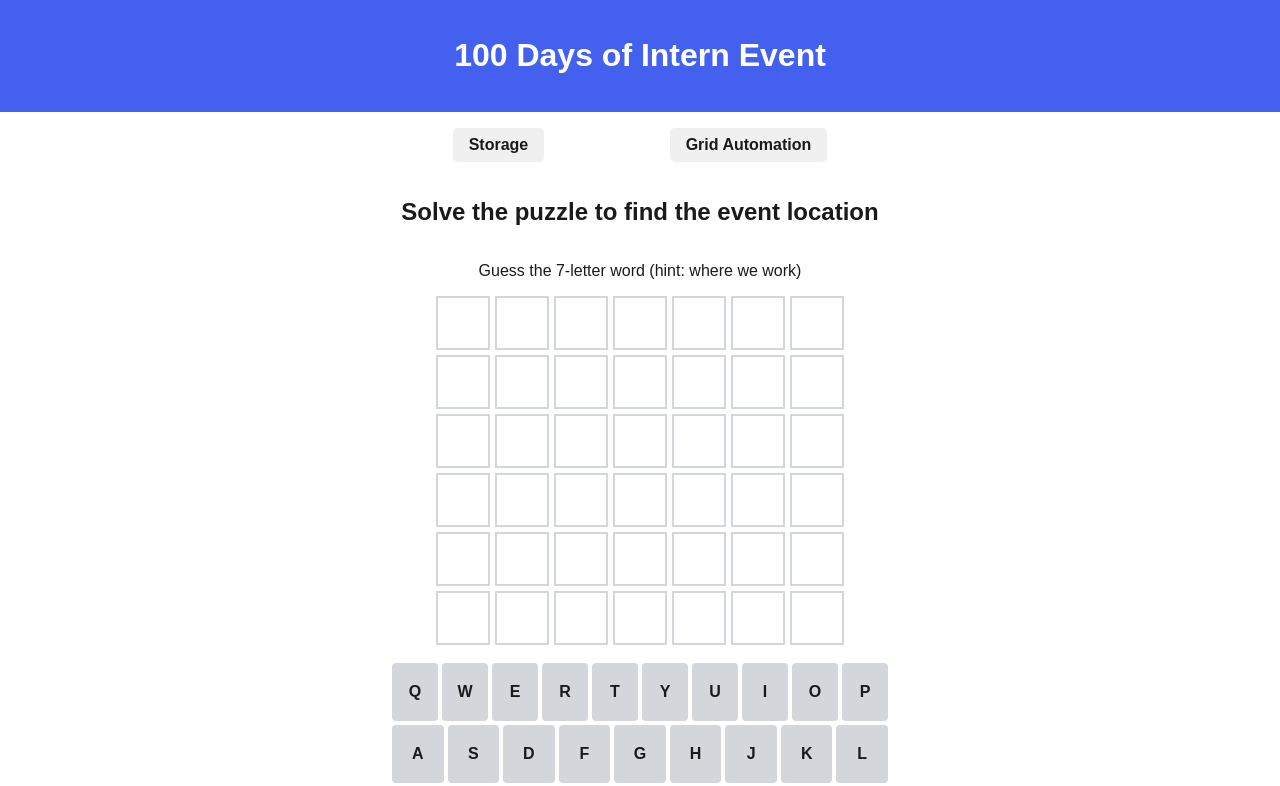
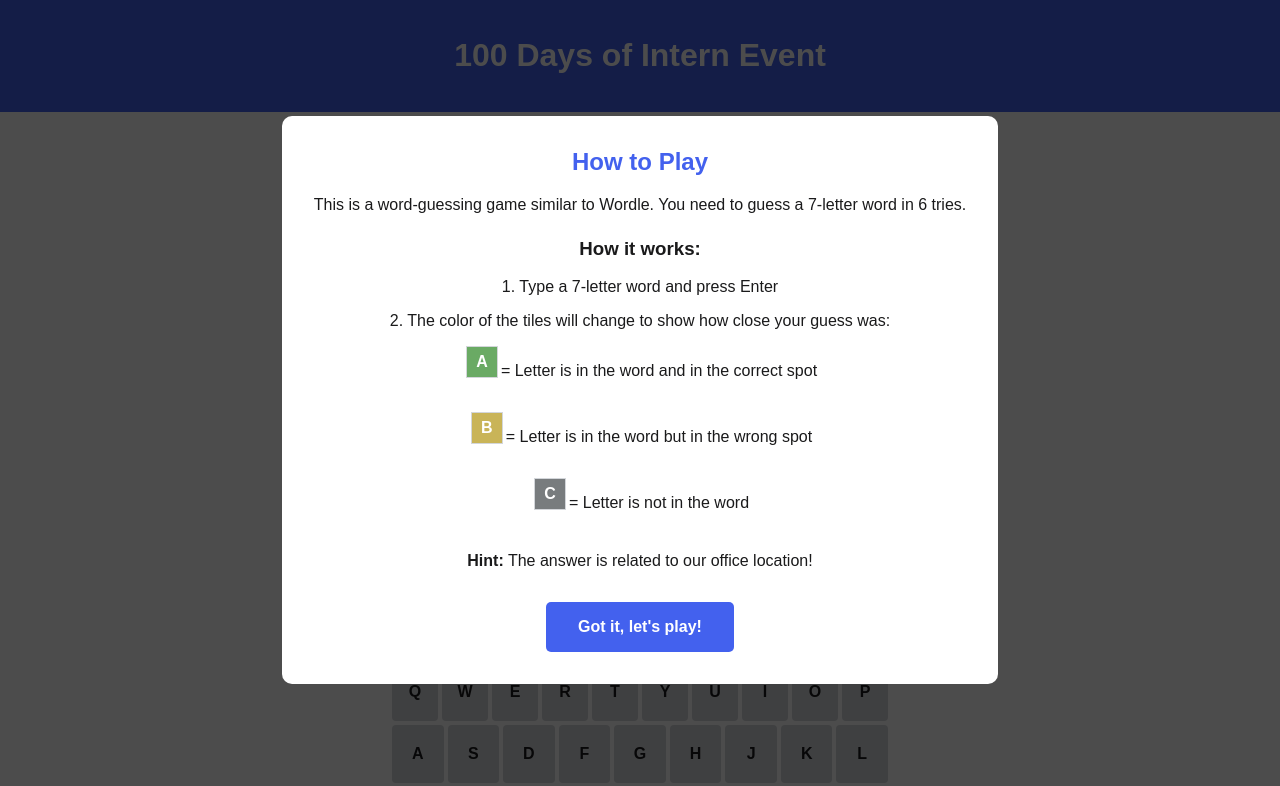
Before and after one commit to hariashwin6/100days, a plain HTML site: page index.html in a window 1280 px wide. Shown: the top 786 px of the page. Drawn offline with Linux system fonts and the light colour scheme.

Commit message:
Update index.html

```diff
--- a/index.html
+++ b/index.html
@@ -196,6 +196,8 @@
             border-radius: 10px;
             text-align: center;
             max-width: 80%;
+            max-height: 80vh;
+            overflow-y: auto;
         }
 
         .modal-content h2 {
@@ -219,8 +221,32 @@
             background-color: #2c4ccc;
         }
 
-        .hidden-link {
-            margin-top: 2rem;
+        .btn-container {
+            display: flex;
+            justify-content: center;
+            gap: 1rem;
+            margin-top: 1rem;
+        }
+
+        .letter-example {
+            display: inline-flex;
+            width: 30px;
+            height: 30px;
+            margin: 0 3px;
+            justify-content: center;
+            align-items: center;
+            font-weight: bold;
+            border: 1px solid var(--border-color);
+        }
+
+        .instruction-grid {
+            display: flex;
+            justify-content: center;
+            margin: 1rem 0;
+        }
+
+        .instructions-section {
+            margin-bottom: 1.5rem;
         }
 
         .confetti {
@@ -286,12 +312,45 @@
                 <div class="key key-backspace" data-key="Backspace">⌫</div>
             </div>
         </div>
-
-        <div class="hidden-link">
-            <button class="button" id="rsvp-button">Click here to RSVP</button>
-        </div>
     </main>
 
+    <!-- Instruction Modal -->
+    <div class="modal" id="instructions-modal">
+        <div class="modal-content">
+            <h2>How to Play</h2>
+
+            <div class="instructions-section">
+                <p>This is a word-guessing game similar to Wordle. You need to guess a 7-letter word in 6 tries.</p>
+            </div>
+
+            <div class="instructions-section">
+                <h3>How it works:</h3>
+                <p>1. Type a 7-letter word and press Enter</p>
+                <p>2. The color of the tiles will change to show how close your guess was:</p>
+
+                <div class="instruction-grid">
+                    <div class="letter-example correct">A</div>
+                    <p> = Letter is in the word and in the correct spot</p>
+                </div>
+
+                <div class="instruction-grid">
+                    <div class="letter-example present">B</div>
+                    <p> = Letter is in the word but in the wrong spot</p>
+                </div>
+
+                <div class="instruction-grid">
+                    <div class="letter-example absent">C</div>
+                    <p> = Letter is not in the word</p>
+                </div>
+            </div>
+
+            <p><strong>Hint:</strong> The answer is related to our office location!</p>
+
+            <button class="button" onclick="closeModal()">Got it, let's play!</button>
+        </div>
+    </div>
+
+    <!-- Success Modal -->
     <div class="modal" id="success-modal">
         <div class="modal-content">
             <h2>Congratulations! 🎉</h2>
@@ -299,10 +358,14 @@
             <p><strong>Location:</strong> ONE QUBE</p>
             <p><strong>Date:</strong> May 15, 2025</p>
             <p><strong>Time:</strong> 2:00 PM</p>
-            <button class="button" onclick="closeModal()">Close</button>
+            <div class="btn-container">
+                <button class="button" onclick="closeModal()">Close</button>
+                <button class="button" id="success-rsvp-button">Click here to RSVP</button>
+            </div>
         </div>
     </div>
 
+    <!-- Failure Modal -->
     <div class="modal" id="failure-modal">
         <div class="modal-content">
             <h2>Can't figure out your own office? 🤔</h2>
@@ -310,7 +373,10 @@
             <p><strong>Location:</strong> ONE QUBE</p>
             <p><strong>Date:</strong> May 15, 2025</p>
             <p><strong>Time:</strong> 2:00 PM</p>
-            <button class="button" onclick="closeModal()">Close</button>
+            <div class="btn-container">
+                <button class="button" onclick="closeModal()">Close</button>
+                <button class="button" id="failure-rsvp-button">Click here to RSVP</button>
+            </div>
         </div>
     </div>
 
@@ -501,6 +567,9 @@
         function init() {
             initializeGrid();
 
+            // Show instructions modal on page load
+            showModal("instructions-modal");
+
             // Add click event listeners to the keyboard
             document.querySelectorAll(".key").forEach(key => {
                 key.addEventListener("click", () => {
@@ -513,8 +582,12 @@
                 handleKeyInput(e.key);
             });
 
-            // Add event listener to RSVP button (RickRoll)
-            document.getElementById("rsvp-button").addEventListener("click", () => {
+            // Add event listeners to RSVP buttons in modals (RickRoll)
+            document.getElementById("success-rsvp-button").addEventListener("click", () => {
+                window.open("https://www.youtube.com/watch?v=dQw4w9WgXcQ", "_blank");
+            });
+
+            document.getElementById("failure-rsvp-button").addEventListener("click", () => {
                 window.open("https://www.youtube.com/watch?v=dQw4w9WgXcQ", "_blank");
             });
         }
```
